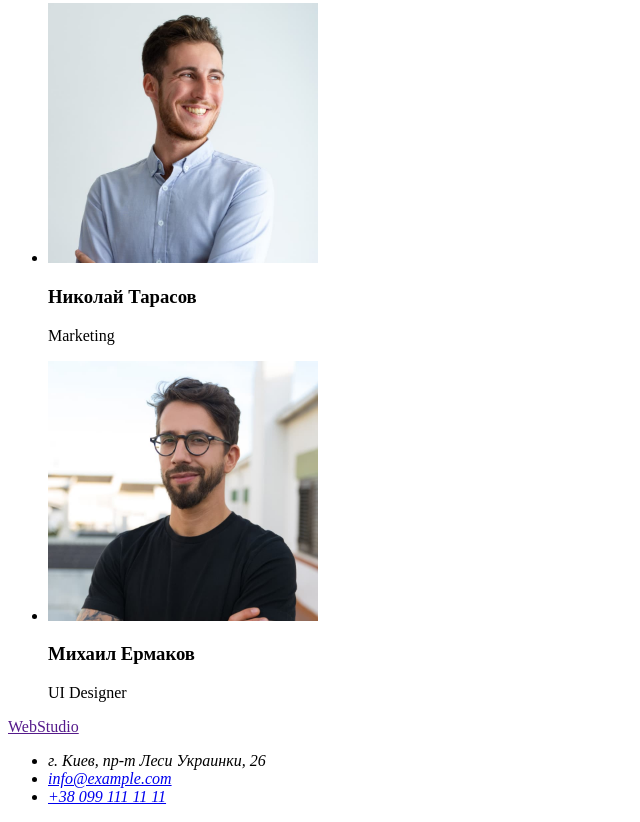
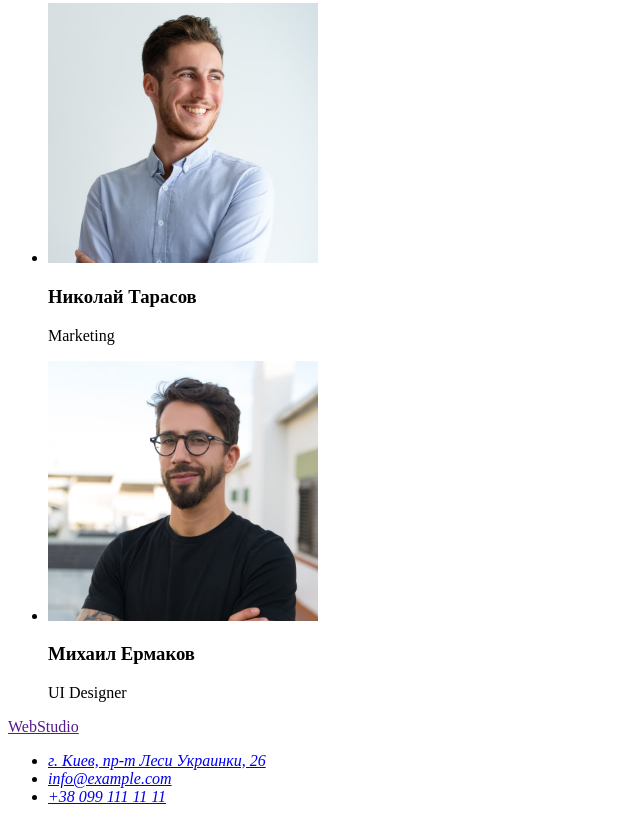
Before and after one commit to kospov/goit-markup-hw-01, a plain HTML site: page index.html in a window 1280 px wide. Shown: the part 2315-3137 px from the top of the page, without its empty margins (0-640 px from the left). Drawn offline with Linux system fonts and the light colour scheme.

Commit message:
Added tag <a> in Address with link to google/maps

```diff
--- a/index.html
+++ b/index.html
@@ -91,7 +91,7 @@
             <a href="" lang="en">WebStudio</a>
             <address>
                 <ul>
-                    <li>г. Киев, пр-т Леси Украинки, 26</li>
+                    <li><a href="https://www.google.com/maps/place/50%C2%B025'36.3%22N+30%C2%B032'18.1%22E/@50.42675,30.5361724,17z">г. Киев, пр-т Леси Украинки, 26</a></li>
                     <li><a href="mailto:info@example.com">info@example.com</a></li>
                     <li><a href="tel:+380991111111">+38 099 111 11 11</a></li>
                 </ul>
```
